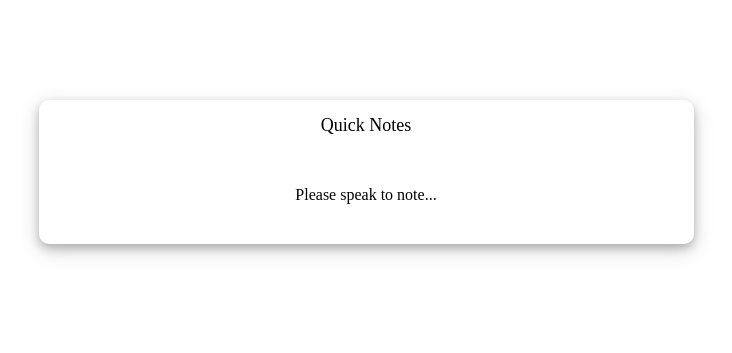
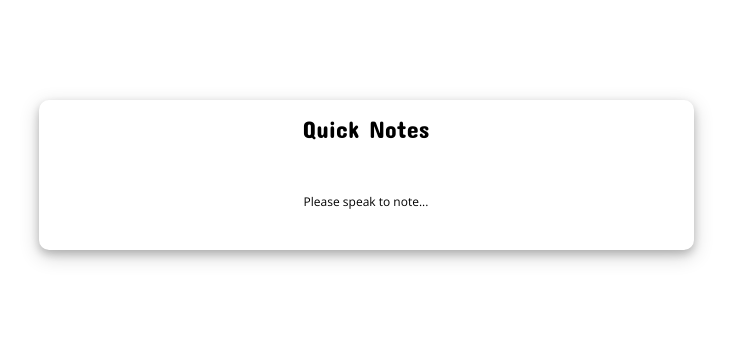
Before and after one commit to erdemcaygor/quick-note, a website built with webpack: page index.html in a window 1280 px wide. Shown: the whole page, without its empty margins (274-1006 px from the left). Built offline with nearby package versions, Linux system fonts and the light colour scheme.

Commit message:
fonts added

```diff
--- a/index.html
+++ b/index.html
@@ -1,8 +1,8 @@
 <!DOCTYPE html>
 <html>
 <head>
-<title>Quick Note</title>
-</head>
+<link rel="preconnect" href="https://fonts.gstatic.com">
+<link href="https://fonts.googleapis.com/css2?family=Concert+One&family=Open+Sans&display=swap" rel="stylesheet">
 <body>
     <div class="content">
         <div class="col"></div>
@@ -10,7 +10,7 @@
             <div class="notes_header">Quick Notes</div>
             <div class="notes_words-container"></div>
             <div class="notes_helper-text-container">
-                Please speak to note...
+                <span>Please speak to note...</span>
             </div>
             <div class="download-icon-container">
                 <img class="download-icon-container_icon" id="download-icon" src="<%=require('./assets/images/down-arrow.svg').default%>" width="25">
--- a/src/index.css
+++ b/src/index.css
@@ -31,7 +31,8 @@ html, body {
     display: flex;
     align-items: center;
     justify-content: center;
-    font-size: 18px;
+    font-size: 24px;
+    font-family: 'Concert One', cursive;
 }
 
 .notes_words-container {
@@ -45,6 +46,7 @@ html, body {
     list-style-type: disc;
     display: list-item;
     list-style-position: inside;
+    font-family: 'Open Sans', sans-serif;
 }
 
 .notes_helper-text-container {
@@ -52,6 +54,11 @@ html, body {
     align-items: center;
     justify-content: center;
     padding-top: 50px;
+}
+
+.notes_helper-text-container span {
+    font-size: 12px;
+    font-family: 'Open Sans', sans-serif;
 }
 
 .download-icon-container {
```
Also changed, not shown: 2 other files.
